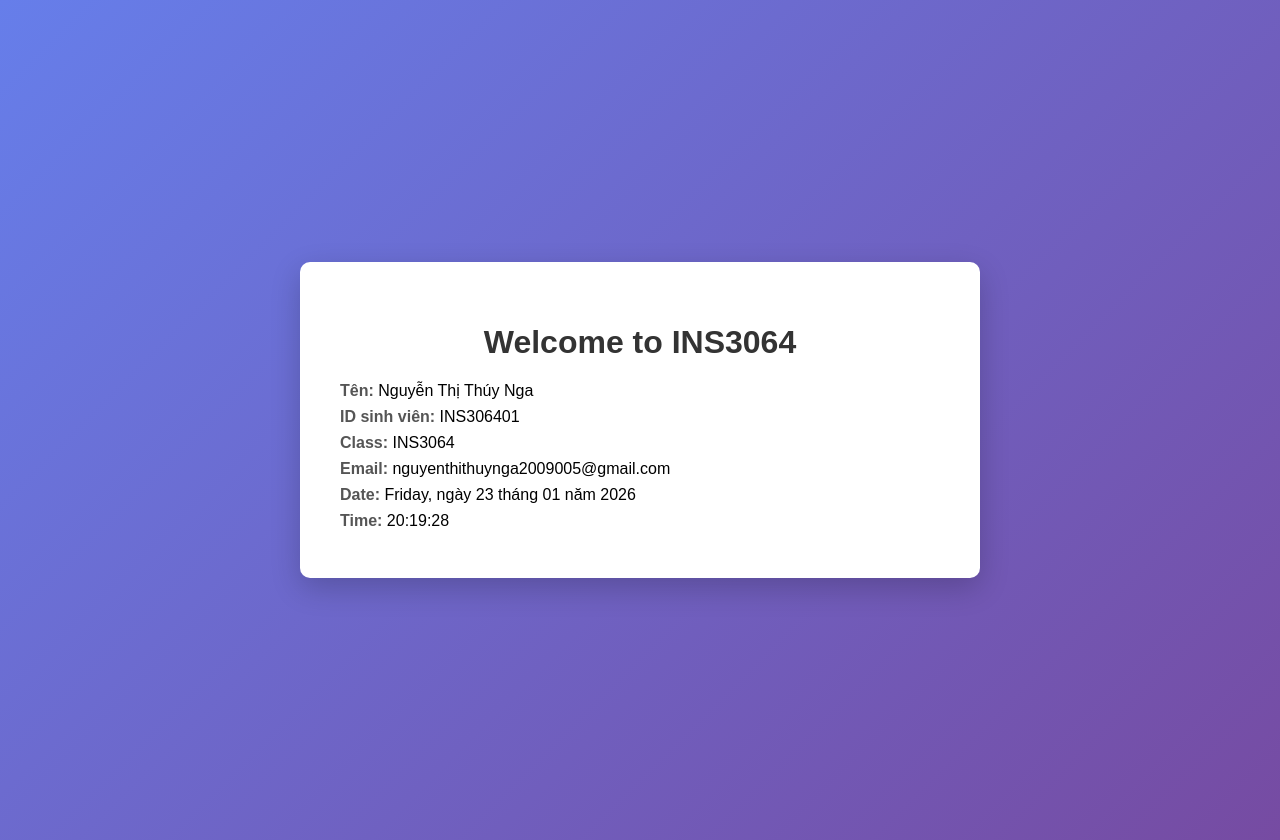
After one commit to Nga209/INS306401-INS3064_NguyenThiThuyNga, a PHP site: page /ins3064/02_welcome.php in a window 1280 px wide. The commit adds this page. Run offline with PHP 8.4, Linux system fonts and the light colour scheme.

Commit message:
Homework

```diff
--- /dev/null
+++ b/Session_01/02_welcome.php
@@ -0,0 +1,97 @@
+<!DOCTYPE html>
+<html lang="vi">
+<head>
+    <meta charset="UTF-8">
+    <meta name="viewport" content="width=device-width, initial-scale=1.0">
+    <title>INS3064 Welcome Page</title>
+
+    <style>
+        body {
+            font-family: Arial, sans-serif;
+            background: linear-gradient(135deg, #667eea 0%, #764ba2 100%);
+            margin: 0;
+            padding: 20px;
+            min-height: 100vh;
+            display: flex;
+            justify-content: center;
+            align-items: center;
+        }
+
+        .container {
+            background: white;
+            padding: 40px;
+            border-radius: 10px;
+            box-shadow: 0 10px 30px rgba(0,0,0,0.2);
+            max-width: 600px;
+            width: 100%;
+        }
+
+        h1 {
+            text-align: center;
+            color: #333;
+        }
+
+        .info p {
+            font-size: 16px;
+            margin: 8px 0;
+        }
+
+        .label {
+            font-weight: bold;
+            color: #555;
+        }
+    </style>
+</head>
+
+<body>
+<?php
+    // ===== Khai báo thông tin sinh viên =====
+    $name = "Nguyễn Thị Thúy Nga";
+    $studentId = "INS306401";
+    $class = "INS3064";
+    $email = "nguyenthithuynga2009005@gmail.com";
+
+    // Cài đặt múi giờ Việt Nam
+    date_default_timezone_set("Asia/Ho_Chi_Minh");
+
+    // Ngày & giờ hiện tại
+    $currentDate = date("l, \\n\\g\\à\\y d \\t\\h\\á\\n\\g m \\n\\ă\\m Y");
+    $currentTime = date("H:i:s");
+
+    // ===== LOOP 1: for =====
+    for ($i = 0; $i < 1; $i++) {
+        // vòng lặp dùng để đảm bảo yêu cầu bài tập
+    }
+
+    // ===== LOOP 2: foreach =====
+    $infoArray = array($name, $studentId, $class, $email);
+    foreach ($infoArray as $info) {
+        // duyệt mảng thông tin sinh viên
+    }
+
+    // ===== LOOP 3: while =====
+    $count = 0;
+    while ($count < 1) {
+        $count++;
+    }
+
+    // ===== LOOP 4: do...while =====
+    $flag = 0;
+    do {
+        $flag++;
+    } while ($flag < 1);
+?>
+    <div class="container">
+        <h1>Welcome to INS3064</h1>
+
+        <div class="info">
+            <p><span class="label">Tên:</span> <?php echo $name; ?></p>
+            <p><span class="label">ID sinh viên:</span> <?php echo $studentId; ?></p>
+            <p><span class="label">Class:</span> <?php echo $class; ?></p>
+            <p><span class="label">Email:</span> <?php echo $email; ?></p>
+            <p><span class="label">Date:</span> <?php echo $currentDate; ?></p>
+            <p><span class="label">Time:</span> <?php echo $currentTime; ?></p>
+        </div>
+    </div>
+</body>
+</html>
```
Also changed, not shown: Active_Learning_Session_00_01_NguyenThiThuyNga_23070542/02_welcome.php (added, +97 -0 lines), Portfolio-Website-main-Nga/index.html (+6 -9 lines), Session_01/Worksheet.php (renamed from Week1/Worksheet.php, +4 -4 lines), Active_Learning_Session_00_01_NguyenThiThuyNga_23070542/01_Welcome_Page_Screenshot.png (added), Session_01/profile.php (renamed from Week1/profile.php), 4 other files.
